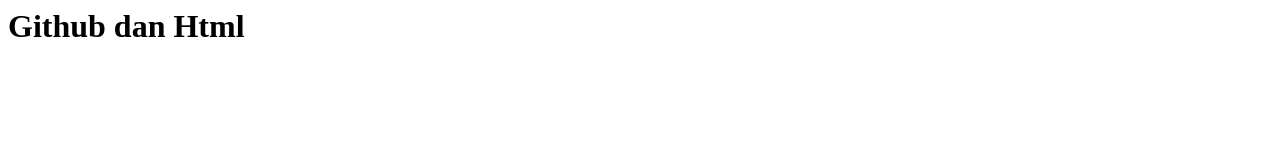
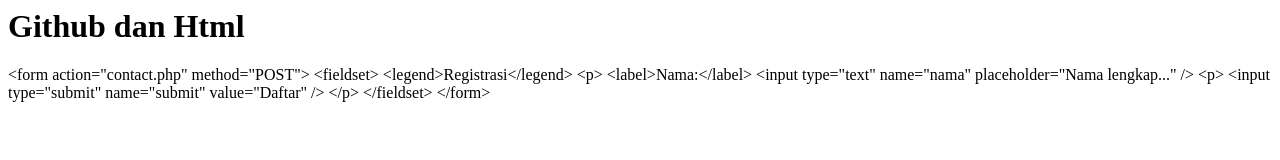
Before and after one commit to Ferdinanzk01/pts_genap, a plain HTML site: page index.Html in a window 1280 px wide. Drawn offline with Linux system fonts and the light colour scheme.

Commit message:
tambah form contact.php, fieldset dan legend, Ferdinan

```diff
--- a/index.Html
+++ b/index.Html
@@ -4,5 +4,16 @@
 </head>
 <body>
     <h1>Github dan Html</h1>
+    &lt;form action=&quot;contact.php&quot; method=&quot;POST&quot;&gt;
+&lt;fieldset&gt;
+&lt;legend&gt;Registrasi&lt;/legend&gt;
+&lt;p&gt;
+&lt;label&gt;Nama:&lt;/label&gt;
+&lt;input type=&quot;text&quot; name=&quot;nama&quot; placeholder=&quot;Nama lengkap...&quot; /&gt;
+&lt;p&gt;
+&lt;input type=&quot;submit&quot; name=&quot;submit&quot; value=&quot;Daftar&quot; /&gt;
+&lt;/p&gt;
+&lt;/fieldset&gt;
+&lt;/form&gt;
 </body>
 </html>
```
